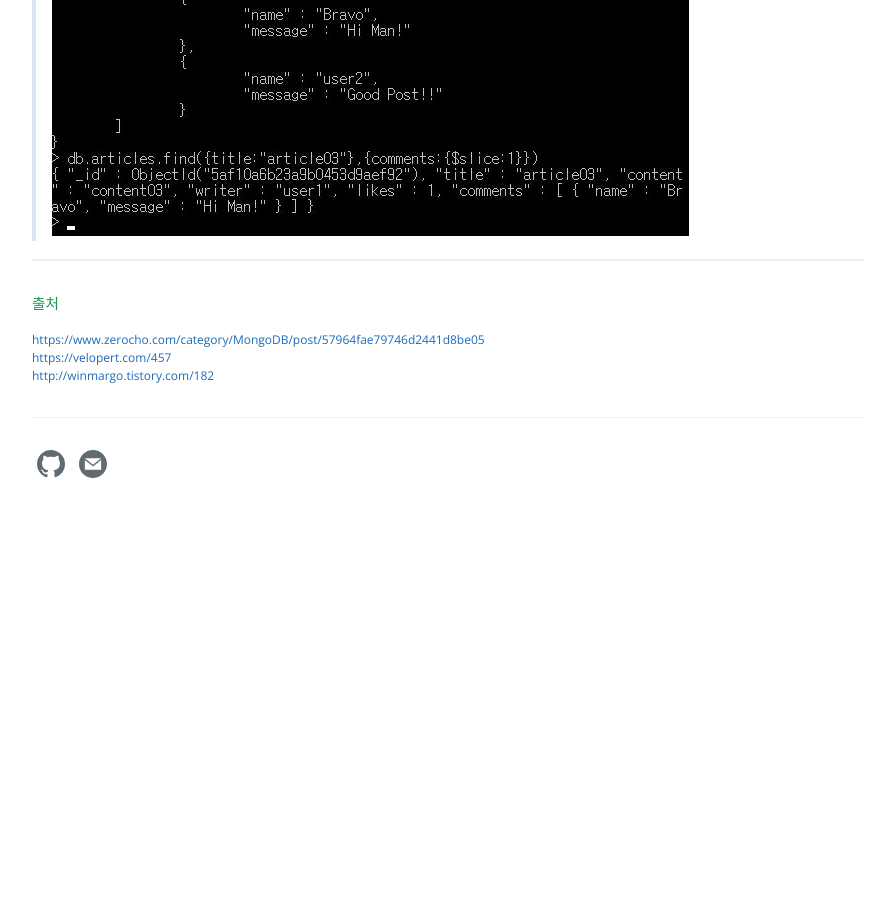
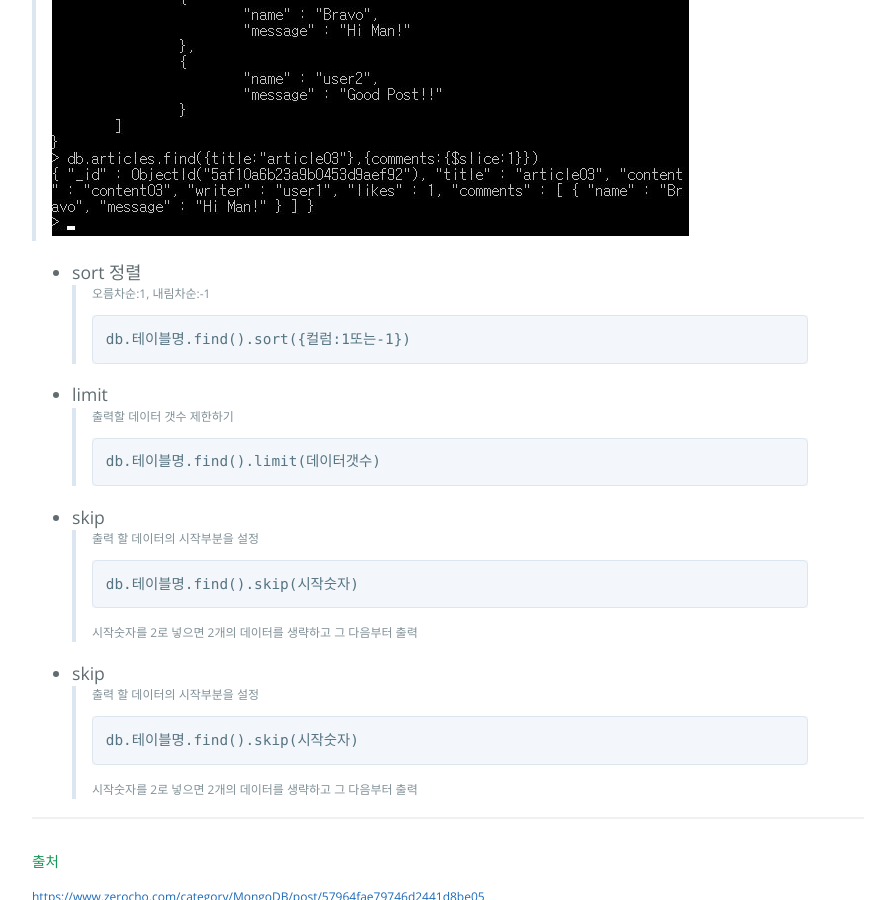
Before and after one commit to zzingyuna/test_site.github.io, a Jekyll site: the page built from _posts/2018-05-08-mongoDB2.md, in a window 1280 px wide and 900 px high, scrolled down 7732 px. Shown: the whole window, without its empty margins (192-1087 px from the left). Built offline with Jekyll 4.4.1, drawn with Linux system fonts in a browser that asks for light colours; before the commit the page ends 8264 px from its top, so only the background shows below that.

Commit message:
Update 2018-05-08-mongoDB2.md

````diff
--- a/_posts/2018-05-08-mongoDB2.md
+++ b/_posts/2018-05-08-mongoDB2.md
@@ -208,6 +208,37 @@ title이 'article03'인 데이터의 comments중에 첫번째까지만 잘라서
 ![alt text](https://zzingyuna.github.io/image/find_slice_example.JPG)
 
 
+* sort 정렬
+>오름차순:1, 내림차순:-1
+```
+db.테이블명.find().sort({컬럼:1또는-1})
+```
+
+
+* limit
+>출력할 데이터 갯수 제한하기
+```
+db.테이블명.find().limit(데이터갯수)
+```
+
+
+* skip
+>출력 할 데이터의 시작부분을 설정
+```
+db.테이블명.find().skip(시작숫자)
+```
+>시작숫자를 2로 넣으면 2개의 데이터를 생략하고 그 다음부터 출력
+
+
+* skip
+>출력 할 데이터의 시작부분을 설정
+```
+db.테이블명.find().skip(시작숫자)
+```
+>시작숫자를 2로 넣으면 2개의 데이터를 생략하고 그 다음부터 출력
+
+
+
 
 ---
 ##### 출처
````
